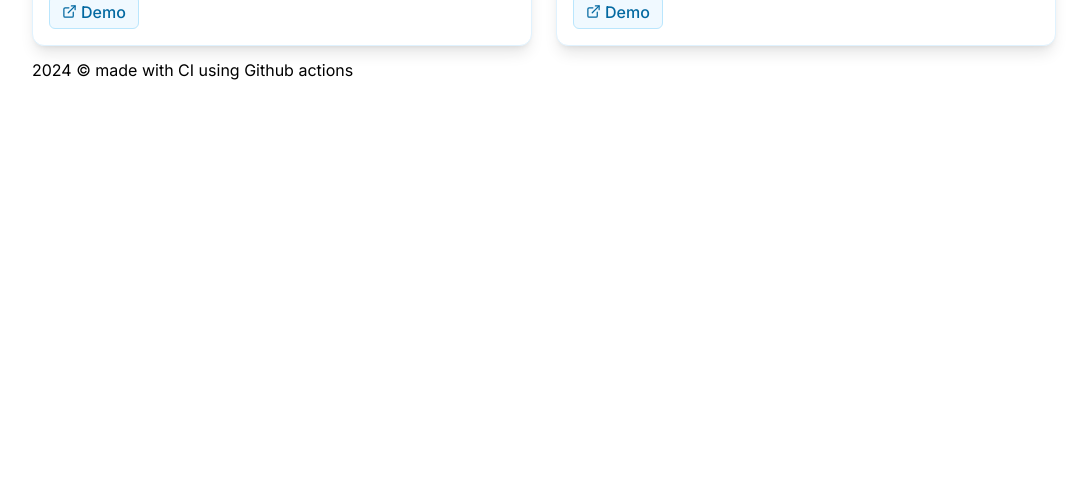
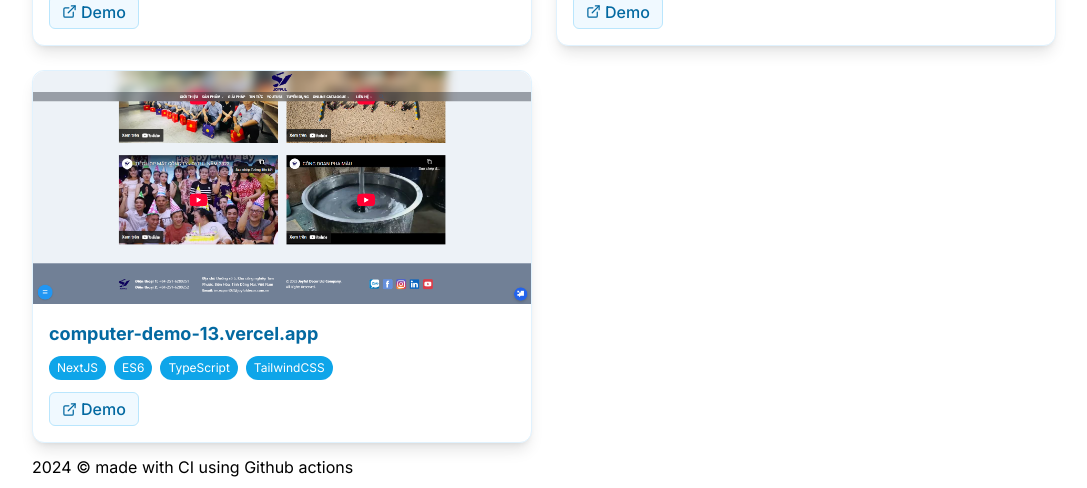
Before and after one commit to nam246/next-portfolio, a Next.js app: page /projects in a window 1280 px wide. Shown: the part 1336-1824 px from the top of the page, without its empty margins (96-1183 px from the left). Before the commit the page ends 1430 px from the top, so only its background shows below. Built offline with nearby package versions, Linux system fonts and the light colour scheme.

Commit message:
update new project

```diff
--- a/app/projects/page.tsx
+++ b/app/projects/page.tsx
@@ -53,6 +53,13 @@ export default function Projects() {
 			image: "/gallery/Screenshot 2025-06-21 135850.png",
 			techstack: ["PHP", "ES6", "Bootstrap 5", "JQuery", "MySQL"],
 		},
+		{
+			name: "computer-demo-13.vercel.app",
+			description: "",
+			url: "https://computer-demo-13.vercel.app/",
+			image: "/gallery/Screenshot 2025-06-21 135850.png",
+			techstack: ["NextJS", "ES6", "TypeScript", "TailwindCSS"],
+		},
 	];
 
 	return (
```
